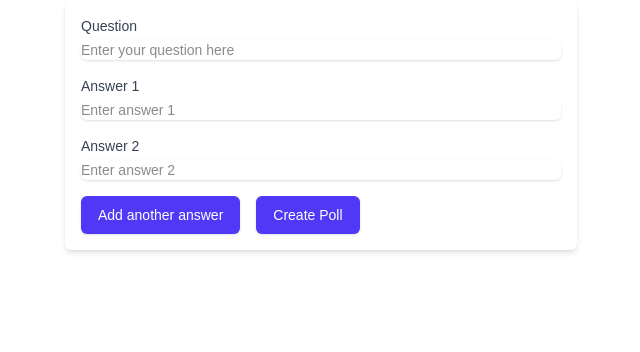
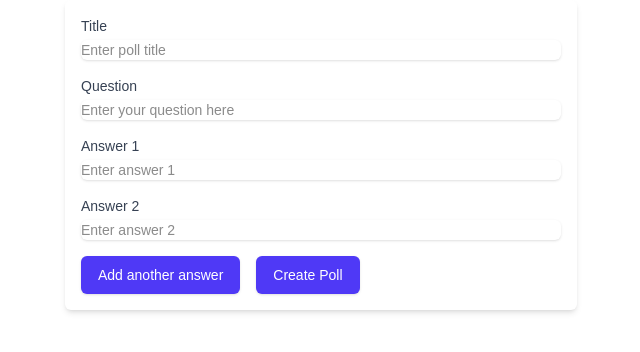
Before and after one commit to Niko-Prassas-Zocdoc/polls, a Next.js app: page /polls/create in a window 1280 px wide. Shown: the top 352 px of the page, without its empty margins (319-959 px from the left). Built offline with nearby package versions, Linux system fonts and the light colour scheme.

Commit message:
feat: save poll into the database
Handle form submission by taking the form data and saving it into
the database.

```diff
--- a/package.json
+++ b/package.json
@@ -15,11 +15,13 @@
     "seed": "tsx prisma/seed.ts"
   },
   "dependencies": {
+    "@heroicons/react": "^2.2.0",
     "@prisma/client": "^6.10.1",
     "@prisma/extension-accelerate": "^2.0.1",
     "next": "15.3.4",
     "react": "^19.0.0",
-    "react-dom": "^19.0.0"
+    "react-dom": "^19.0.0",
+    "zod": "^3.25.70"
   },
   "devDependencies": {
     "@commitlint/cli": "^19.8.1",
--- a/src/app/polls/create/create-form.tsx
+++ b/src/app/polls/create/create-form.tsx
@@ -1,10 +1,20 @@
 'use client';
 
-import { useState } from 'react';
+import { useActionState, useState } from 'react';
+import { createPoll } from '@/lib/actions';
+import { PollState } from '@/lib/actions';
+
+const initialState: PollState = {};
 
 export default function CreatePollForm() {
+  const [state, dispatch] = useActionState(createPoll, initialState);
+  const [title, setTitle] = useState('');
   const [question, setQuestion] = useState('');
   const [answers, setAnswers] = useState(['', '']);
+
+  const handleTitleChange = (e: React.ChangeEvent<HTMLInputElement>) => {
+    setTitle(e.target.value);
+  };
 
   const handleQuestionChange = (e: React.ChangeEvent<HTMLInputElement>) => {
     setQuestion(e.target.value);
@@ -26,15 +36,32 @@ export default function CreatePollForm() {
     setAnswers([...answers, '']);
   };
 
-  const handleSubmit = (e: React.FormEvent<HTMLFormElement>) => {
-    e.preventDefault();
-    // Handle form submission logic here
-    console.log('Question:', question);
-    console.log('Answers:', answers);
-  };
+  return (
+    <form action={dispatch} className="max-w-lg mx-auto p-4 bg-white rounded-md shadow-md">
+      {state.message && (
+        <div className="mb-4 p-2 text-red-700 bg-red-100 rounded">{state.message}</div>
+      )}
 
-  return (
-    <form onSubmit={handleSubmit} className="max-w-lg mx-auto p-4 bg-white rounded-md shadow-md">
+      <div className="mb-4">
+        <label htmlFor="title" className="block text-sm font-medium text-gray-700">
+          Title
+        </label>
+        <input
+          type="text"
+          id="title"
+          name="title"
+          value={title}
+          onChange={handleTitleChange}
+          className={`mt-1 block w-full rounded-md border-gray-300 shadow-sm focus:border-indigo-500 focus:ring-indigo-500 sm:text-sm ${
+            state.errors?.title ? 'border-red-500' : ''
+          }`}
+          placeholder="Enter poll title"
+        />
+        {state.errors?.title && (
+          <p className="mt-1 text-sm text-red-600">{state.errors.title[0]}</p>
+        )}
+      </div>
+
       <div className="mb-4">
         <label htmlFor="question" className="block text-sm font-medium text-gray-700">
           Question
@@ -42,11 +69,17 @@ export default function CreatePollForm() {
         <input
           type="text"
           id="question"
+          name="question"
           value={question}
           onChange={handleQuestionChange}
-          className="mt-1 block w-full rounded-md border-gray-300 shadow-sm focus:border-indigo-500 focus:ring-indigo-500 sm:text-sm"
+          className={`mt-1 block w-full rounded-md border-gray-300 shadow-sm focus:border-indigo-500 focus:ring-indigo-500 sm:text-sm ${
+            state.errors?.question ? 'border-red-500' : ''
+          }`}
           placeholder="Enter your question here"
         />
+        {state.errors?.question && (
+          <p className="mt-1 text-sm text-red-600">{state.errors.question[0]}</p>
+        )}
       </div>
 
       {answers.map((answer, index) => (
@@ -58,9 +91,12 @@ export default function CreatePollForm() {
             <input
               type="text"
               id={`answer-${index}`}
+              name="options"
               value={answer}
               onChange={(e) => handleAnswerChange(index, e.target.value)}
-              className="mt-1 block w-full rounded-md border-gray-300 shadow-sm focus:border-indigo-500 focus:ring-indigo-500 sm:text-sm"
+              className={`mt-1 block w-full rounded-md border-gray-300 shadow-sm focus:border-indigo-500 focus:ring-indigo-500 sm:text-sm ${
+                state.errors?.options ? 'border-red-500' : ''
+              }`}
               placeholder={`Enter answer ${index + 1}`}
             />
             {answers.length > 2 && (
@@ -75,6 +111,9 @@ export default function CreatePollForm() {
           </div>
         </div>
       ))}
+      {state.errors?.options && (
+        <p className="mt-1 mb-4 text-sm text-red-600">{state.errors.options[0]}</p>
+      )}
 
       <button
         type="button"
--- a/src/app/polls/page.tsx
+++ b/src/app/polls/page.tsx
@@ -1,4 +1,5 @@
 import prisma from '@/lib/prisma';
+import { CreatePoll } from '@/app/ui/polls/buttons';
 
 async function getPolls() {
   const polls = await prisma.poll.findMany({
@@ -17,7 +18,10 @@ export default async function Polls() {
 
   return (
     <div className="max-w-4xl mx-auto py-8 px-4">
-      <h1 className="text-3xl font-bold mb-8">Active Polls</h1>
+      <div className="flex justify-between items-center mb-8">
+        <h1 className="text-3xl font-bold">Active Polls</h1>
+        <CreatePoll />
+      </div>
       {polls.length === 0 ? (
         <p className="text-gray-500">No polls available yet.</p>
       ) : (
--- /dev/null
+++ b/src/app/ui/polls/buttons.tsx
@@ -0,0 +1,13 @@
+import { PlusIcon } from '@heroicons/react/24/outline';
+import Link from 'next/link';
+
+export function CreatePoll() {
+  return (
+    <Link
+      href="/polls/create"
+      className="flex h-10 items-center rounded-lg bg-blue-600 px-4 text-sm font-medium text-white transition-colors hover:bg-blue-500 focus-visible:outline focus-visible:outline-2 focus-visible:outline-offset-2 focus-visible:outline-blue-600"
+    >
+      <span className="hidden md:block">Create Poll</span> <PlusIcon className="h-5 md:ml-4" />
+    </Link>
+  );
+}
--- /dev/null
+++ b/src/lib/actions.ts
@@ -0,0 +1,70 @@
+'use server';
+
+import { z } from 'zod';
+import { revalidatePath } from 'next/cache';
+import { redirect } from 'next/navigation';
+import prisma from './prisma';
+
+// Validation schema for the poll form
+const CreatePollSchema = z.object({
+  title: z.string().min(1, { message: 'Title is required.' }),
+  question: z.string().min(1, { message: 'Question is required.' }),
+  options: z
+    .array(z.string())
+    .min(2, { message: 'At least 2 options are required.' })
+    .refine((options: string[]) => options.every((opt: string) => opt.length > 0), {
+      message: 'All options must have text.',
+    }),
+});
+
+export type PollState = {
+  errors?: {
+    title?: string[];
+    question?: string[];
+    options?: string[];
+  };
+  message?: string | null;
+};
+
+export async function createPoll(prevState: PollState, formData: FormData) {
+  // Validate the form data
+  const validatedFields = CreatePollSchema.safeParse({
+    title: formData.get('title'),
+    question: formData.get('question'),
+    options: formData.getAll('options'),
+  });
+
+  // If form validation fails, return errors early
+  if (!validatedFields.success) {
+    return {
+      errors: validatedFields.error.flatten().fieldErrors,
+      message: 'Missing or invalid fields. Failed to create poll.',
+    };
+  }
+
+  const { title, question, options } = validatedFields.data;
+
+  try {
+    // Create the poll and its options in a transaction
+    await prisma.$transaction(async (tx) => {
+      const poll = await tx.poll.create({
+        data: {
+          title,
+          question,
+          options: {
+            create: options.map((text: string) => ({
+              text,
+            })),
+          },
+        },
+      });
+    });
+  } catch (error) {
+    return {
+      message: 'Database Error: Failed to create poll.',
+    };
+  }
+
+  revalidatePath('/polls');
+  redirect('/polls');
+}
```
Also changed, not shown: 1 other file (tests, documents, lock files or other folders).
